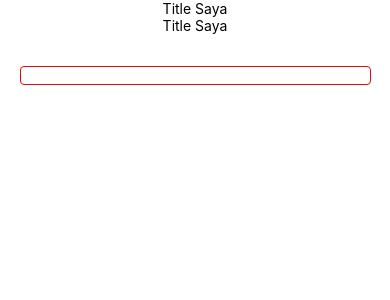
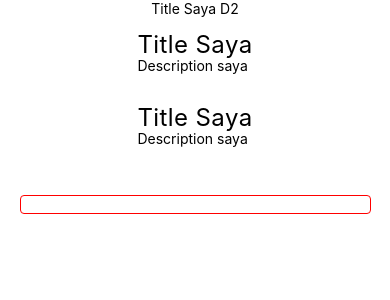
Before and after one commit to umaqgeek/ReactClassOct2021, a React Native app: screen / in a window 390 px wide. Shown: the top 300 px of the page. Built offline with nearby package versions, Linux system fonts and the light colour scheme.

Commit message:
feat: new codes

```diff
--- a/App.js
+++ b/App.js
@@ -1,21 +1,28 @@
 import React from 'react'
-import { View, TextInput, StyleSheet } from 'react-native'
+import { View, Text, TextInput, StyleSheet } from 'react-native'
 
 import Title from './src/components/Title'
 
 class App extends React.Component {
   constructor(props) {
     super(props)
+
+    this.state = {
+      title: 'Title Saya',
+      arrYear: ['D1', 'D2', 'D3']
+    }
   }
 
   render() {
+
+    const year = this.state.arrYear[1]
+    const title = this.state.title
+
     return (
-      <View style={{
-        alignItems: 'center'
-      }}>
+      <View style={styles.mainContainer}>
+        <Text>{title} {year}</Text>
         <Title />
         <Title />
-
         <TextInput style={styles.textinput}></TextInput>
       </View>
     )
@@ -23,6 +30,9 @@ class App extends React.Component {
 }
 
 const styles = StyleSheet.create({
+  mainContainer: {
+    alignItems: 'center'
+  },
   textinput: {
     width: '90%',
     borderWidth: 1,
--- a/src/components/Title/index.js
+++ b/src/components/Title/index.js
@@ -1,5 +1,5 @@
 import React from 'react'
-import { View, Text } from 'react-native'
+import { View, Text, StyleSheet } from 'react-native'
 
 class Title extends React.Component {
   constructor(props) {
@@ -8,11 +8,24 @@ class Title extends React.Component {
 
   render() {
     return (
-      <View>
-        <Text>Title Saya</Text>
+      <View style={styles.titleContainer}>
+        <Text style={styles.text}>Title Saya</Text>
+        <Text>Description saya</Text>
       </View>
     )
   }
 }
 
+const styles = StyleSheet.create({
+  titleContainer: {
+    marginTop: 16,
+    marginBottom: 16
+  },
+  text: {
+    fontSize: 24,
+    lineHeight: 24,
+    letterSpacing: 0.4
+  }
+})
+
 export default Title
```
